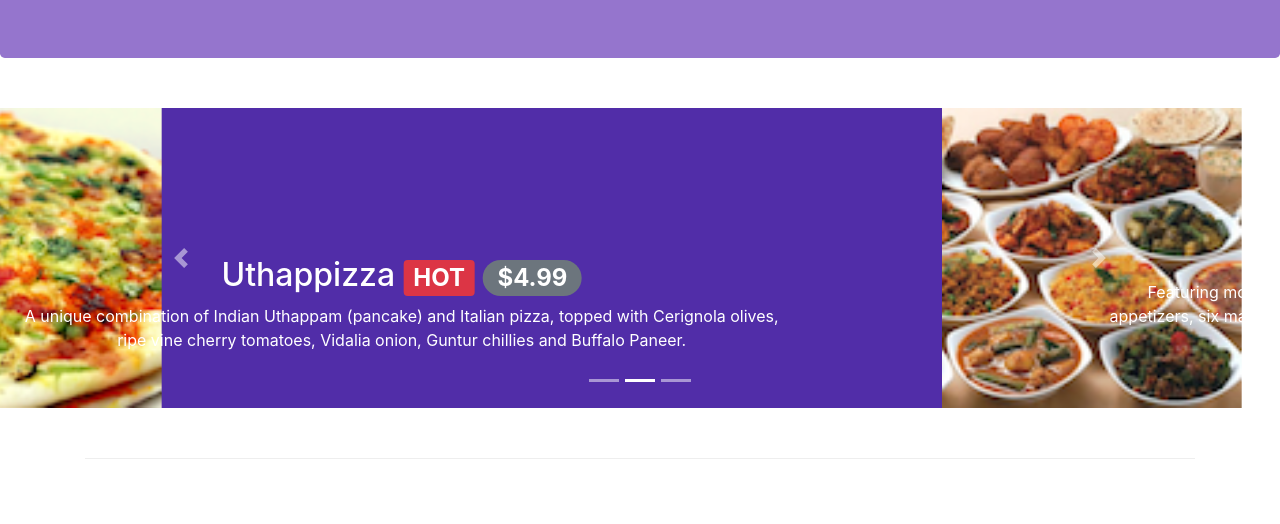
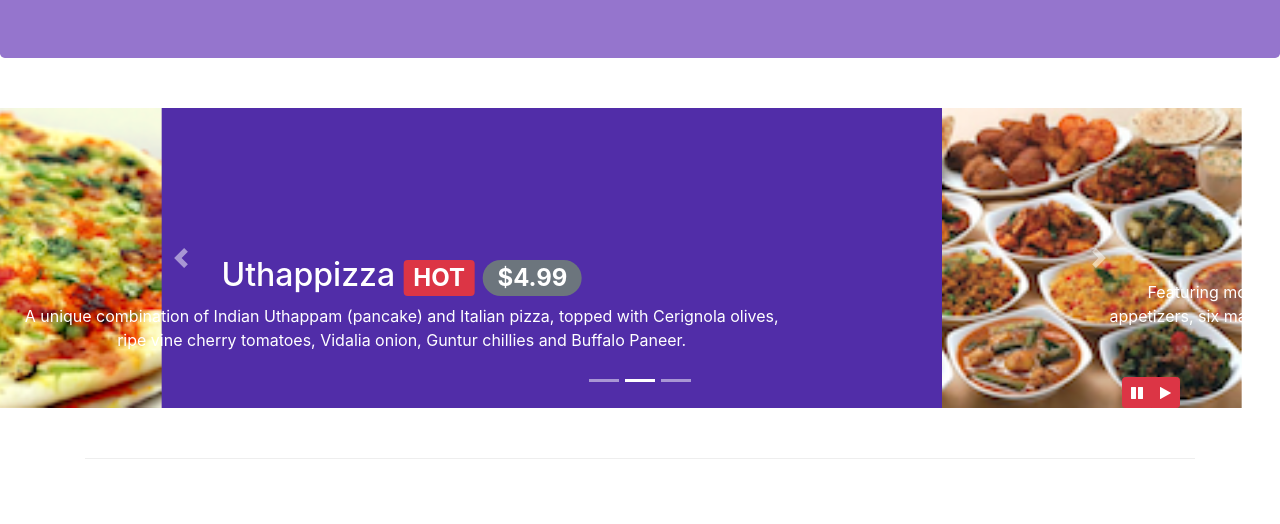
Before and after one commit to kd0007/bootstrap4, a website: page index.html in a window 1280 px wide. Shown: the part 276-800 px from the top of the page. Drawn offline with nearby package versions, Linux system fonts and the light colour scheme.

Commit message:
bootstrap and jquery

```diff
--- a/css/styles.css
+++ b/css/styles.css
@@ -57,3 +57,9 @@ body{
     left: 0;
     min-height: 300px;
 }
+#carouselButton {
+    right:0px;
+    position: absolute;
+    bottom: 0px;
+    z-index: 1;
+}
--- a/index.html
+++ b/index.html
@@ -156,6 +156,15 @@
                     <a class="carousel-control-next" href="#mycarousel" role="button" data-slide="next">
                         <span class="carousel-control-next-icon"></span>
                     </a>
+                    <div class="btn-group" id="carouselButton">
+                        <button class="btn btn-danger btn-sm" id="carousel-pause">
+                            <span class="fa fa-pause"></span>
+                        </button>
+                        <button class="btn btn-danger btn-sm" id="carousel-play">
+                            <span class="fa fa-play"></span>
+                        </button>
+                    </div>
+
                 </div>
             </div>
         </div>
@@ -323,10 +332,17 @@
     <script src="node_modules/popper.js/dist/umd/popper.min.js"></script>
     <script src="node_modules/bootstrap/dist/js/bootstrap.min.js"></script>
     <script>
-     //   $(document).ready(function() {
-     //       $('[data-toggle="tooltip"]').tooltip();
-    //    });
+        $(document).ready(function(){
+            $("#mycarousel").carousel( { interval: 2000 } );
+            $("#carousel-pause").click(function(){
+                $("#mycarousel").carousel('pause');
+            });
+            $("#carousel-play").click(function(){
+                $("#mycarousel").carousel('cycle');
+            });
+        });
     </script>
+
 </body>
 
 </html>
```
